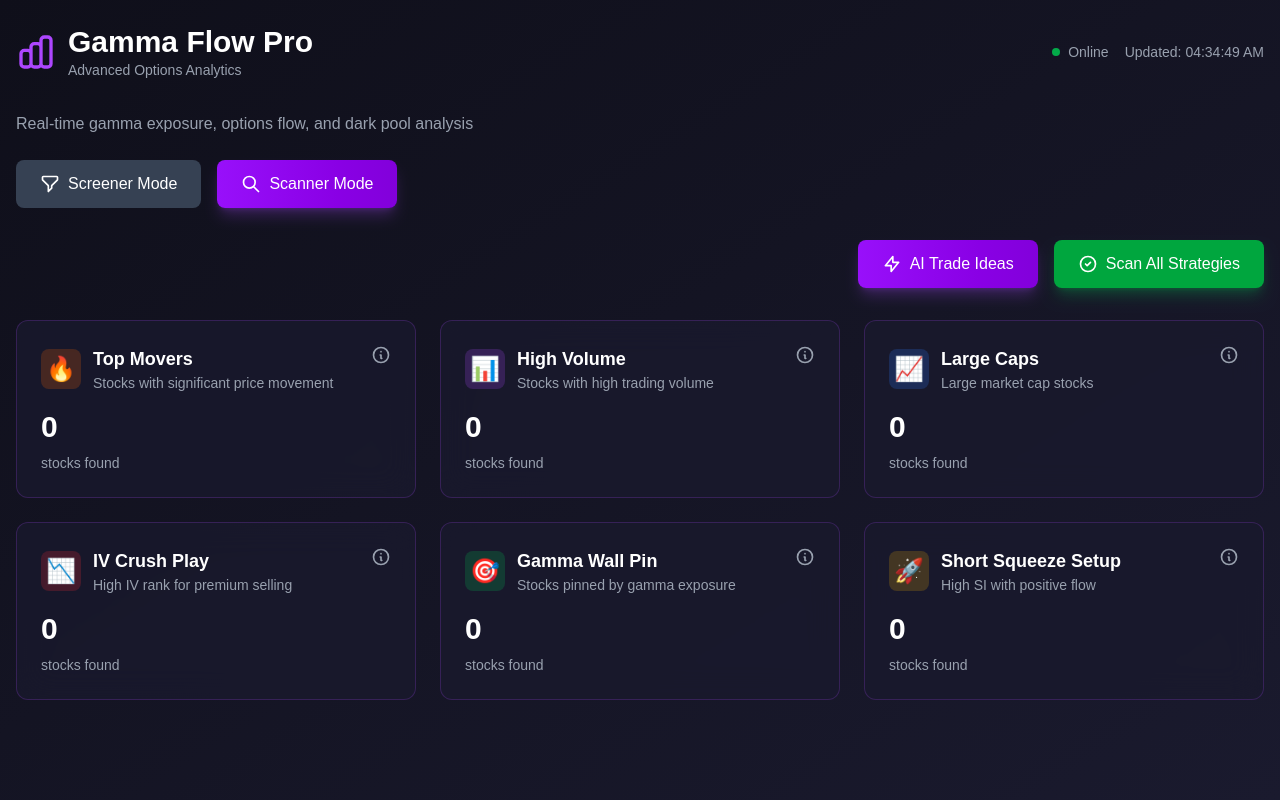
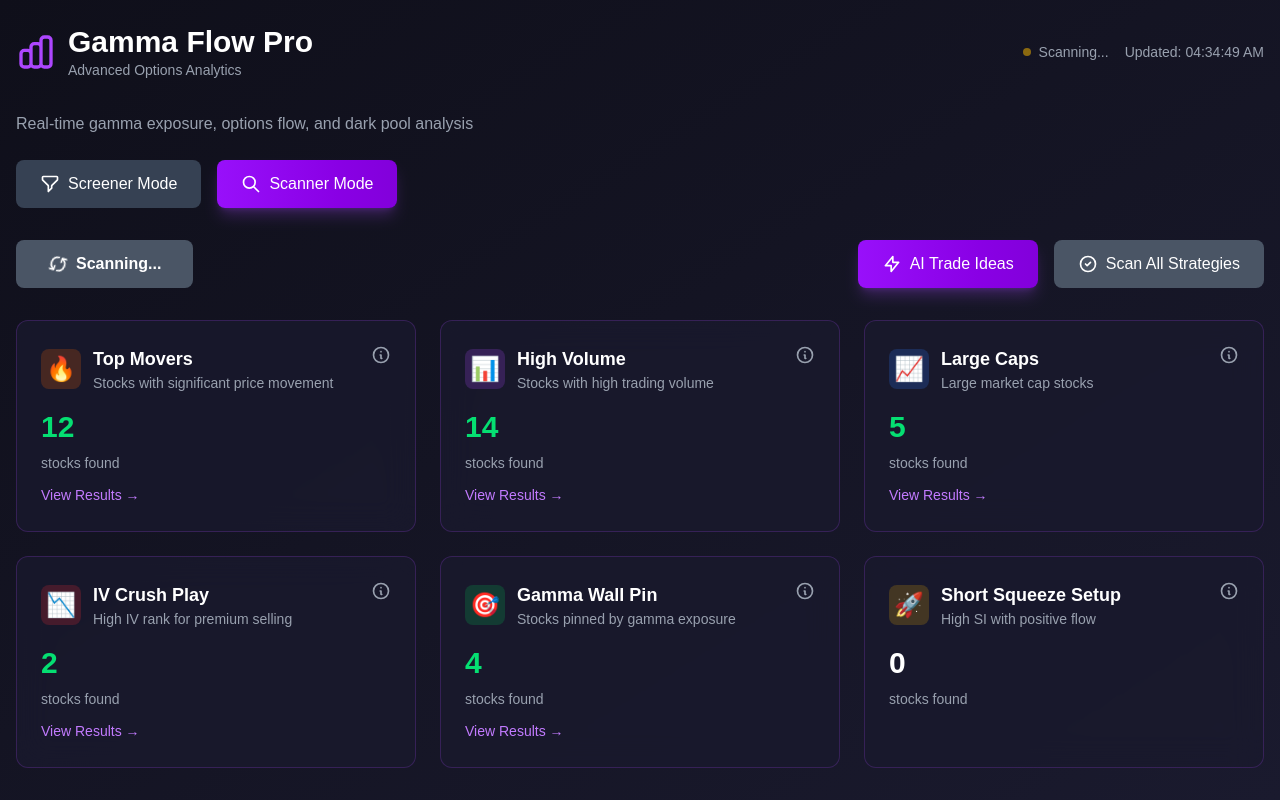
Before and after one commit to Renotrader31/gamma-flow-pro, a Next.js app: page / in a window 1280 px wide. Both pictures are taken after a click on the button "Scan All Strategies". Built offline with nearby package versions, Linux system fonts and the light colour scheme.

Commit message:
Add interactive functionality and start scan button

```diff
--- a/app/page.tsx
+++ b/app/page.tsx
@@ -5,6 +5,9 @@ import { useState, useEffect } from 'react'
 export default function Home() {
   const [currentTime, setCurrentTime] = useState('')
   const [isOnline, setIsOnline] = useState(false)
+  const [isScanning, setIsScanning] = useState(false)
+  const [mode, setMode] = useState<'screener' | 'scanner'>('scanner')
+  const [scanResults, setScanResults] = useState<{[key: string]: number}>({})
 
   useEffect(() => {
     const updateTime = () => {
@@ -18,20 +21,55 @@ export default function Home() {
     updateTime()
     const interval = setInterval(updateTime, 1000)
 
-    // Simulate going online after 2 seconds
-    setTimeout(() => setIsOnline(true), 2000)
+    setTimeout(() => setIsOnline(true), 1000)
 
     return () => clearInterval(interval)
   }, [])
 
   const scanners = [
-    { icon: '🔥', bgColor: 'bg-orange-500/20', title: 'Top Movers', desc: 'Stocks with significant price movement', count: 0 },
-    { icon: '📊', bgColor: 'bg-purple-500/20', title: 'High Volume', desc: 'Stocks with high trading volume', count: 0 },
-    { icon: '📈', bgColor: 'bg-blue-500/20', title: 'Large Caps', desc: 'Large market cap stocks', count: 0 },
-    { icon: '📉', bgColor: 'bg-red-500/20', title: 'IV Crush Play', desc: 'High IV rank for premium selling', count: 0 },
-    { icon: '🎯', bgColor: 'bg-green-500/20', title: 'Gamma Wall Pin', desc: 'Stocks pinned by gamma exposure', count: 0 },
-    { icon: '🚀', bgColor: 'bg-yellow-500/20', title: 'Short Squeeze Setup', desc: 'High SI with positive flow', count: 0 },
+    { id: 'movers', icon: '🔥', bgColor: 'bg-orange-500/20', title: 'Top Movers', desc: 'Stocks with significant price movement' },
+    { id: 'volume', icon: '📊', bgColor: 'bg-purple-500/20', title: 'High Volume', desc: 'Stocks with high trading volume' },
+    { id: 'caps', icon: '📈', bgColor: 'bg-blue-500/20', title: 'Large Caps', desc: 'Large market cap stocks' },
+    { id: 'iv', icon: '📉', bgColor: 'bg-red-500/20', title: 'IV Crush Play', desc: 'High IV rank for premium selling' },
+    { id: 'gamma', icon: '🎯', bgColor: 'bg-green-500/20', title: 'Gamma Wall Pin', desc: 'Stocks pinned by gamma exposure' },
+    { id: 'squeeze', icon: '🚀', bgColor: 'bg-yellow-500/20', title: 'Short Squeeze Setup', desc: 'High SI with positive flow' },
   ]
+
+  const startScan = () => {
+    setIsScanning(true)
+    setScanResults({})
+
+    // Simulate scanning with progressive results
+    scanners.forEach((scanner, index) => {
+      setTimeout(() => {
+        setScanResults(prev => ({
+          ...prev,
+          [scanner.id]: Math.floor(Math.random() * 15) + 1
+        }))
+      }, (index + 1) * 500)
+    })
+
+    setTimeout(() => {
+      setIsScanning(false)
+    }, scanners.length * 500 + 500)
+  }
+
+  const scanAll = () => {
+    startScan()
+  }
+
+  const scanSingle = (scannerId: string) => {
+    setIsScanning(true)
+    setScanResults(prev => ({ ...prev, [scannerId]: 0 }))
+
+    setTimeout(() => {
+      setScanResults(prev => ({
+        ...prev,
+        [scannerId]: Math.floor(Math.random() * 15) + 1
+      }))
+      setIsScanning(false)
+    }, 1500)
+  }
 
   return (
     <div className="min-h-screen bg-gradient-to-br from-[#0F0F1A] to-[#1A1A2E] text-white">
@@ -48,8 +86,10 @@ export default function Home() {
           </div>
           <div className="flex items-center space-x-4 text-sm">
             <div className="flex items-center space-x-2">
-              <span className={`w-2 h-2 rounded-full animate-pulse ${isOnline ? 'bg-green-500' : 'bg-red-500'}`}></span>
-              <span className="text-gray-400">{isOnline ? 'Online' : 'Connecting...'}</span>
+              <span className={`w-2 h-2 rounded-full ${isScanning ? 'bg-yellow-500 animate-pulse' : isOnline ? 'bg-green-500' : 'bg-red-500 animate-pulse'}`}></span>
+              <span className="text-gray-400">
+                {isScanning ? 'Scanning...' : isOnline ? 'Online' : 'Connecting...'}
+              </span>
             </div>
             <div className="text-gray-400">
               Updated: {currentTime || '--:--:--'}
@@ -60,13 +100,27 @@ export default function Home() {
         <p className="text-gray-400 mb-6">Real-time gamma exposure, options flow, and dark pool analysis</p>
 
         <div className="flex flex-wrap gap-4 mb-8">
-          <button className="px-6 py-3 bg-gray-700 rounded-lg flex items-center space-x-2 hover:bg-gray-600 transition">
+          <button
+            onClick={() => setMode('screener')}
+            className={`px-6 py-3 rounded-lg flex items-center space-x-2 transition ${
+              mode === 'screener'
+                ? 'bg-gradient-to-r from-purple-600 to-purple-700 text-white shadow-lg shadow-purple-500/25'
+                : 'bg-gray-700 hover:bg-gray-600'
+            }`}
+          >
             <svg className="w-5 h-5" fill="none" stroke="currentColor" viewBox="0 0 24 24">
               <path strokeLinecap="round" strokeLinejoin="round" strokeWidth="2" d="M3 4a1 1 0 011-1h16a1 1 0 011 1v2.586a1 1 0 01-.293.707l-6.414 6.414a1 1 0 00-.293.707V17l-4 4v-6.586a1 1 0 00-.293-.707L3.293 7.293A1 1 0 013 6.586V4z"></path>
             </svg>
             <span>Screener Mode</span>
           </button>
-          <button className="px-6 py-3 bg-gradient-to-r from-purple-600 to-purple-700 rounded-lg flex items-center space-x-2 text-white shadow-lg shadow-purple-500/25">
+          <button
+            onClick={() => setMode('scanner')}
+            className={`px-6 py-3 rounded-lg flex items-center space-x-2 transition ${
+              mode === 'scanner'
+                ? 'bg-gradient-to-r from-purple-600 to-purple-700 text-white shadow-lg shadow-purple-500/25'
+                : 'bg-gray-700 hover:bg-gray-600'
+            }`}
+          >
             <svg className="w-5 h-5" fill="none" stroke="currentColor" viewBox="0 0 24 24">
               <path strokeLinecap="round" strokeLinejoin="round" strokeWidth="2" d="M21 21l-6-6m2-5a7 7 0 11-14 0 7 7 0 0114 0z"></path>
             </svg>
@@ -74,26 +128,68 @@ export default function Home() {
           </button>
         </div>
 
-        <div className="flex flex-wrap gap-4 mb-8 justify-end">
-          <button className="px-6 py-3 bg-gradient-to-r from-purple-600 to-purple-700 rounded-lg flex items-center space-x-2 text-white shadow-lg shadow-purple-500/25 hover:shadow-purple-500/40 transition">
+        <div className="flex flex-wrap gap-4 mb-8 justify-between">
+          <button
+            onClick={startScan}
+            disabled={isScanning}
+            className={`px-8 py-3 rounded-lg flex items-center space-x-2 text-white font-semibold transition ${
+              isScanning
+                ? 'bg-gray-600 cursor-not-allowed'
+                : 'bg-gradient-to-r from-indigo-600 to-purple-600 hover:from-indigo-700 hover:to-purple-700 shadow-lg shadow-indigo-500/25 hover:shadow-indigo-500/40'
+            }`}
+          >
+            {isScanning ? (
+              <>
+                <svg className="w-5 h-5 animate-spin" fill="none" stroke="currentColor" viewBox="0 0 24 24">
+                  <path strokeLinecap="round" strokeLinejoin="round" strokeWidth="2" d="M4 4v5h.582m15.356 2A8.001 8.001 0 004.582 9m0 0H9m11 11v-5h-.581m0 0a8.003 8.003 0 01-15.357-2m15.357 2H15"></path>
+                </svg>
+                <span>Scanning...</span>
+              </>
+            ) : (
+              <>
+                <svg className="w-5 h-5" fill="none" stroke="currentColor" viewBox="0 0 24 24">
+                  <path strokeLinecap="round" strokeLinejoin="round" strokeWidth="2" d="M5 3v4M3 5h4M6 17v4m-2-2h4m5-16l2.286 6.857L21 12l-5.714 2.143L13 21l-2.286-6.857L5 12l5.714-2.143L13 3z"></path>
+                </svg>
+                <span>Start Scan</span>
+              </>
+            )}
+          </button>
+
+          <div className="flex gap-4">
+            <button
+              onClick={() => alert('AI Trade Ideas coming soon!')}
+              className="px-6 py-3 bg-gradient-to-r from-purple-600 to-purple-700 rounded-lg flex items-center space-x-2 text-white shadow-lg shadow-purple-500/25 hover:shadow-purple-500/40 transition"
+            >
               <svg className="w-5 h-5" fill="none" stroke="currentColor" viewBox="0 0 24 24">
                 <path strokeLinecap="round" strokeLinejoin="round" strokeWidth="2" d="M13 10V3L4 14h7v7l9-11h-7z"></path>
               </svg>
               <span>AI Trade Ideas</span>
             </button>
-          <button className="px-6 py-3 bg-green-600 rounded-lg flex items-center space-x-2 text-white hover:bg-green-700 transition shadow-lg shadow-green-500/25">
+            <button
+              onClick={scanAll}
+              disabled={isScanning}
+              className={`px-6 py-3 rounded-lg flex items-center space-x-2 text-white transition ${
+                isScanning
+                  ? 'bg-gray-600 cursor-not-allowed'
+                  : 'bg-green-600 hover:bg-green-700 shadow-lg shadow-green-500/25'
+              }`}
+            >
               <svg className="w-5 h-5" fill="none" stroke="currentColor" viewBox="0 0 24 24">
                 <path strokeLinecap="round" strokeLinejoin="round" strokeWidth="2" d="M9 12l2 2 4-4m6 2a9 9 0 11-18 0 9 9 0 0118 0z"></path>
               </svg>
               <span>Scan All Strategies</span>
             </button>
           </div>
+        </div>
 
         <div className="grid grid-cols-1 md:grid-cols-2 lg:grid-cols-3 gap-6">
-          {scanners.map((scanner, idx) => (
+          {scanners.map((scanner) => (
             <div
-              key={idx}
-              className="bg-[#1A1A2E]/80 backdrop-blur-lg border border-purple-500/20 rounded-xl p-6 hover:border-purple-500/50 hover:-translate-y-1 transition-all cursor-pointer hover:shadow-xl hover:shadow-purple-500/10"
+              key={scanner.id}
+              onClick={() => !isScanning && scanSingle(scanner.id)}
+              className={`bg-[#1A1A2E]/80 backdrop-blur-lg border border-purple-500/20 rounded-xl p-6 transition-all ${
+                isScanning ? 'cursor-wait' : 'cursor-pointer hover:border-purple-500/50 hover:-translate-y-1 hover:shadow-xl hover:shadow-purple-500/10'
+              }`}
             >
               <div className="flex justify-between items-start mb-4">
                 <div className="flex items-center space-x-3">
@@ -105,14 +201,31 @@ export default function Home() {
                     <p className="text-sm text-gray-400">{scanner.desc}</p>
                   </div>
                 </div>
-                <button className="text-gray-400 hover:text-white transition">
+                <button
+                  onClick={(e) => {
+                    e.stopPropagation()
+                    alert(`${scanner.title}: ${scanner.desc}`)
+                  }}
+                  className="text-gray-400 hover:text-white transition"
+                >
                   <svg className="w-5 h-5" fill="none" stroke="currentColor" viewBox="0 0 24 24">
                     <path strokeLinecap="round" strokeLinejoin="round" strokeWidth="2" d="M13 16h-1v-4h-1m1-4h.01M21 12a9 9 0 11-18 0 9 9 0 0118 0z"></path>
                   </svg>
                 </button>
               </div>
-              <div className="text-3xl font-bold mb-2">{scanner.count}</div>
+              <div className="text-3xl font-bold mb-2">
+                {scanResults[scanner.id] !== undefined ? (
+                  <span className="text-green-400">{scanResults[scanner.id]}</span>
+                ) : (
+                  '0'
+                )}
+              </div>
               <div className="text-sm text-gray-400">stocks found</div>
+              {scanResults[scanner.id] > 0 && (
+                <button className="mt-3 text-sm text-purple-400 hover:text-purple-300 transition">
+                  View Results →
+                </button>
+              )}
             </div>
           ))}
         </div>
```
Lines whose indentation alone changed are shown as unchanged.
